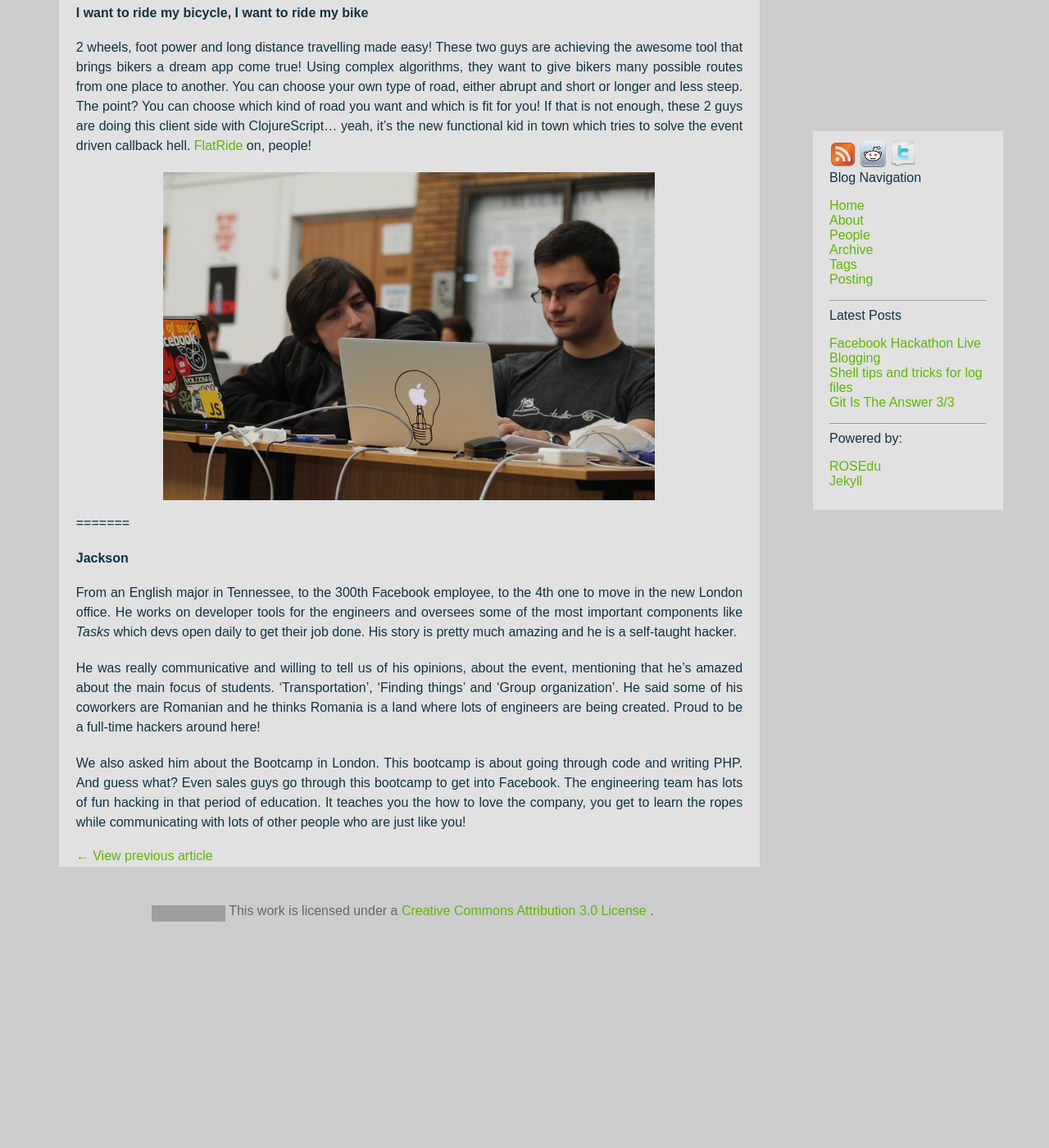
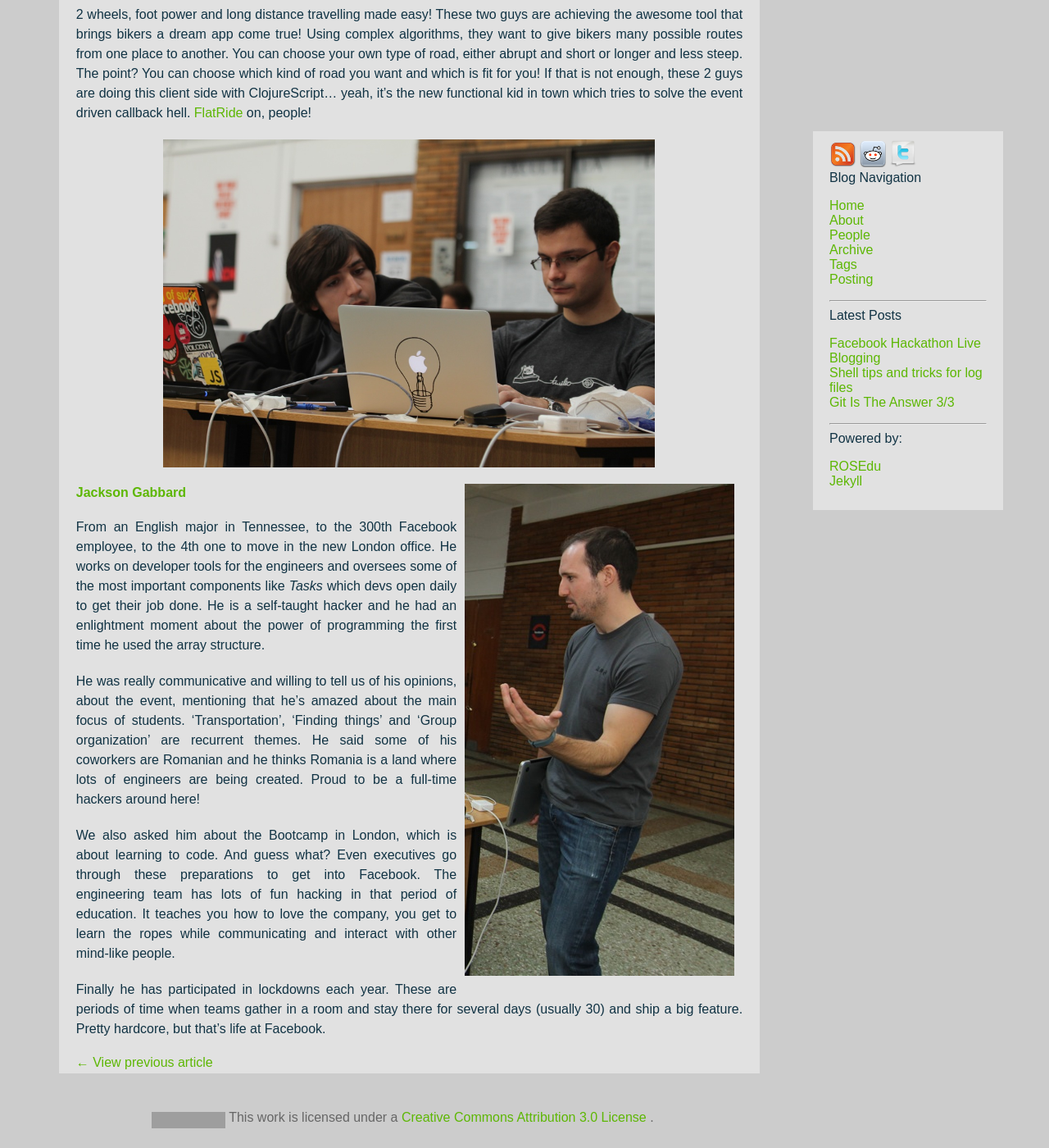
Before and after one commit to rosedu/techblog, a Jekyll site: the page built from _posts/2013-10-19-facebook-hackathon-live-blogging.md, in a window 1280 px wide and 1400 px high, scrolled down 4894 px. Shown: the whole window at 82% size. Built offline with Jekyll 4.4.1, drawn with Linux system fonts in a browser that asks for light colours; comment, search, counter and statistics services are not loaded; before the commit the page ends 6042 px from its top, so only the background shows below that; grey boxes are pictures that could not be loaded.

Commit message:
jackson part 3

```diff
--- a/_posts/2013-10-19-facebook-hackathon-live-blogging.md
+++ b/_posts/2013-10-19-facebook-hackathon-live-blogging.md
@@ -140,24 +139,34 @@ on, people!
 <div class="center">
 <img width="600" height="400" src="assets/facebook-hackathon/flatride.jpg">
 </div>
-=======
-#### Jackson
+
+<div class='right'>
+<img src="assets/facebook-hackathon/jackson.jpg">
+</div>
+
+#### [Jackson Gabbard](https://www.facebook.com/jg)
 
 From an English major in Tennessee, to the 300th Facebook employee, to the 4th
 one to move in the new London office. He works on developer tools for the
 engineers and oversees some of the most important components like _Tasks_
-which devs open daily to get their job done. His story is pretty much amazing
-and he is a self-taught hacker.
+which devs open daily to get their job done. He is a self-taught hacker and he
+had an enlightment moment about the power of programming the first time he used
+the array structure.
 
 He was really communicative and willing to tell us of his opinions, about the
 event, mentioning that he's amazed about the main focus of students.
-'Transportation', 'Finding things' and 'Group organization'. He said some of his
-coworkers are Romanian and he thinks Romania is a land where lots of engineers
-are being created. Proud to be a full-time hackers around here!
+'Transportation', 'Finding things' and 'Group organization' are recurrent themes.
+He said some of his coworkers are Romanian and he thinks Romania is a land where
+lots of engineers are being created. Proud to be a full-time hackers around here!
 
-We also asked him about the Bootcamp in London. This bootcamp is about going
-through code and writing PHP. And guess what? Even sales guys go through this
-bootcamp to get into Facebook. The engineering team has lots of fun hacking in
-that period of education. It teaches you the how to love the company, you get to
-learn the ropes while communicating with lots of other people who are just like
-you!
+We also asked him about the Bootcamp in London, which is about learning to code.
+And guess what? Even executives go through these preparations to get into Facebook.
+The engineering team has lots of fun hacking in that period of education.
+It teaches you  how to love the company, you get to learn the ropes while
+communicating and interact with other mind-like people.
+
+Finally he has participated in lockdowns each year. These are periods of time
+when teams gather in a room and stay there for several days (usually 30) and
+ship a big feature. Pretty hardcore, but that's life at Facebook.
+
+<div style="clear:both;"></div>
```
Also changed, not shown: other parts of _posts/2013-10-19-facebook-hackathon-live-blogging.md (+0 -1 lines), assets/facebook-hackathon/jackson.jpg (added).
